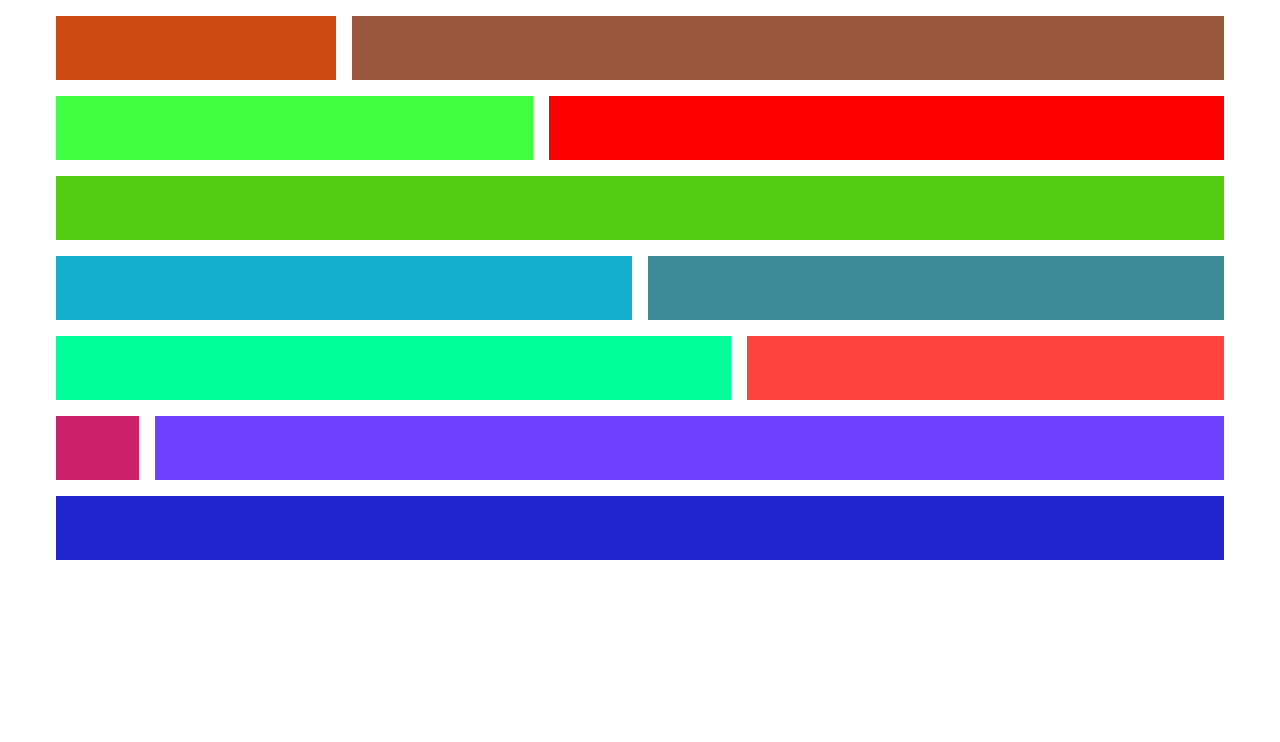
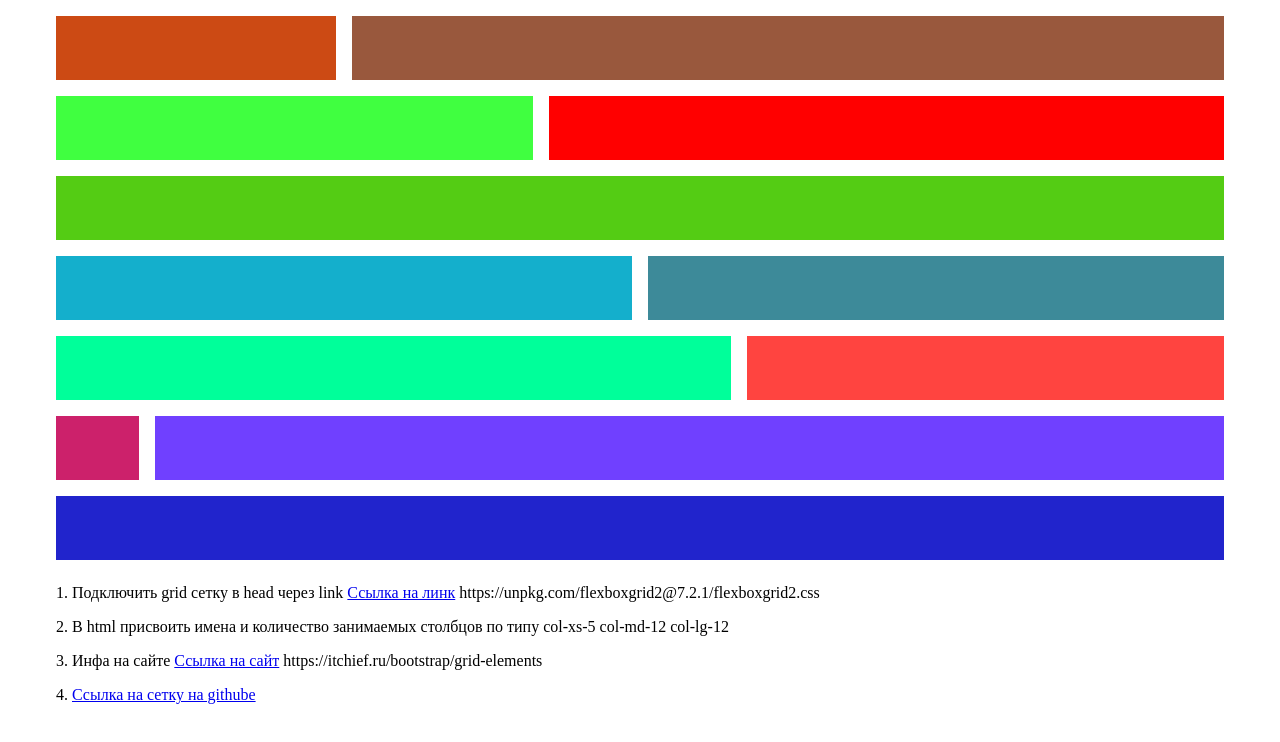
Before and after one commit to Gorbunova89/Grid-block-figma, a plain HTML site: page index.html in a window 1280 px wide. Drawn offline with nearby package versions, Linux system fonts and the light colour scheme.

Commit message:
добавила инструкцию, как сделать задание

```diff
--- a/index.html
+++ b/index.html
@@ -76,6 +76,24 @@
                 <div class="block" style="background: #2124CC;"></div>
             </div>
         </div>
+
+        <section class="section">
+            <p>
+                1. Подключить grid сетку в head через link  <a href=" https://unpkg.com/flexboxgrid2@7.2.1/flexboxgrid2.css">Ссылка на линк</a> https://unpkg.com/flexboxgrid2@7.2.1/flexboxgrid2.css
+            </p>
+
+            <p>
+                2. В html присвоить имена и количество занимаемых столбцов по типу col-xs-5 col-md-12 col-lg-12
+            </p>
+
+            <p>
+                3. Инфа на сайте <a href="https://itchief.ru/bootstrap/grid-elements">Ссылка на сайт</a> https://itchief.ru/bootstrap/grid-elements
+            </p>
+
+            <p>
+                4. <a href="https://github.com/evgenyrodionov/flexboxgrid2">Ссылка на сетку на githube</a>
+            </p>
+        </section>
     </div>
 
 </body>
```
